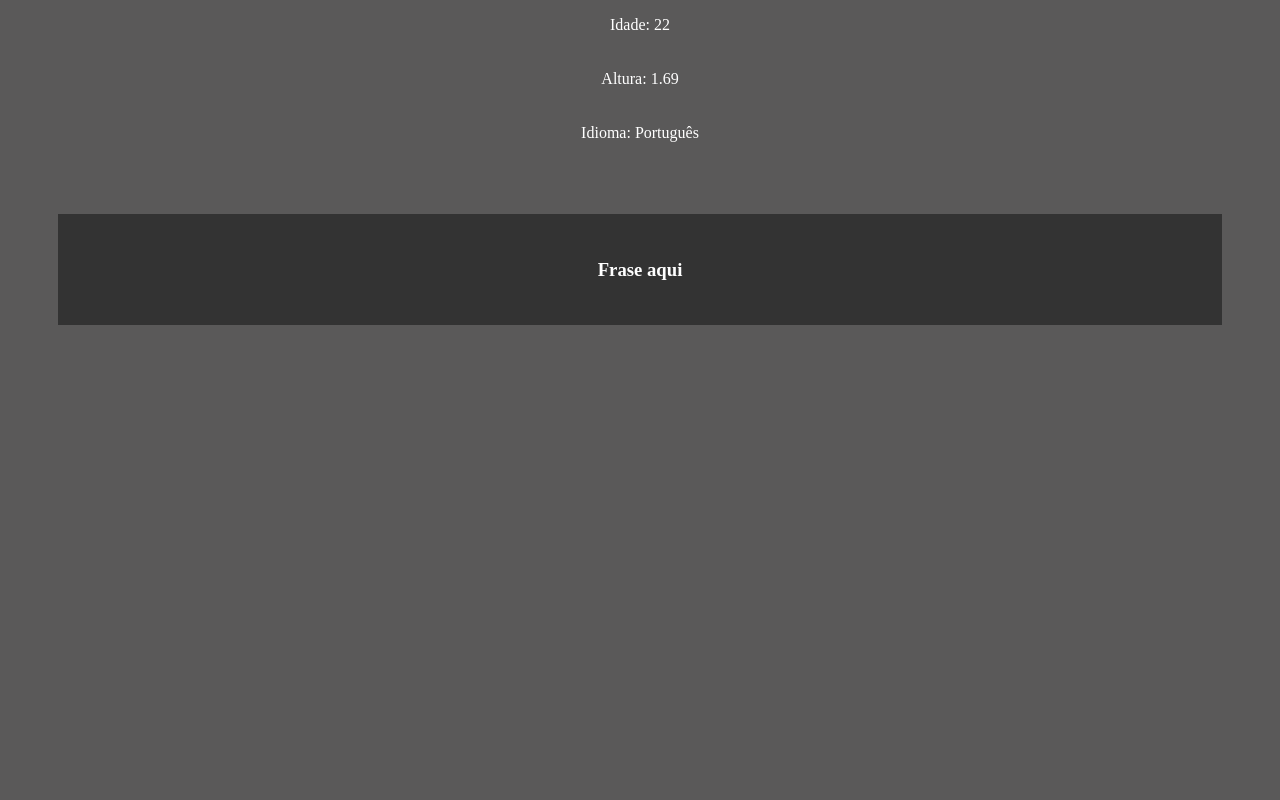
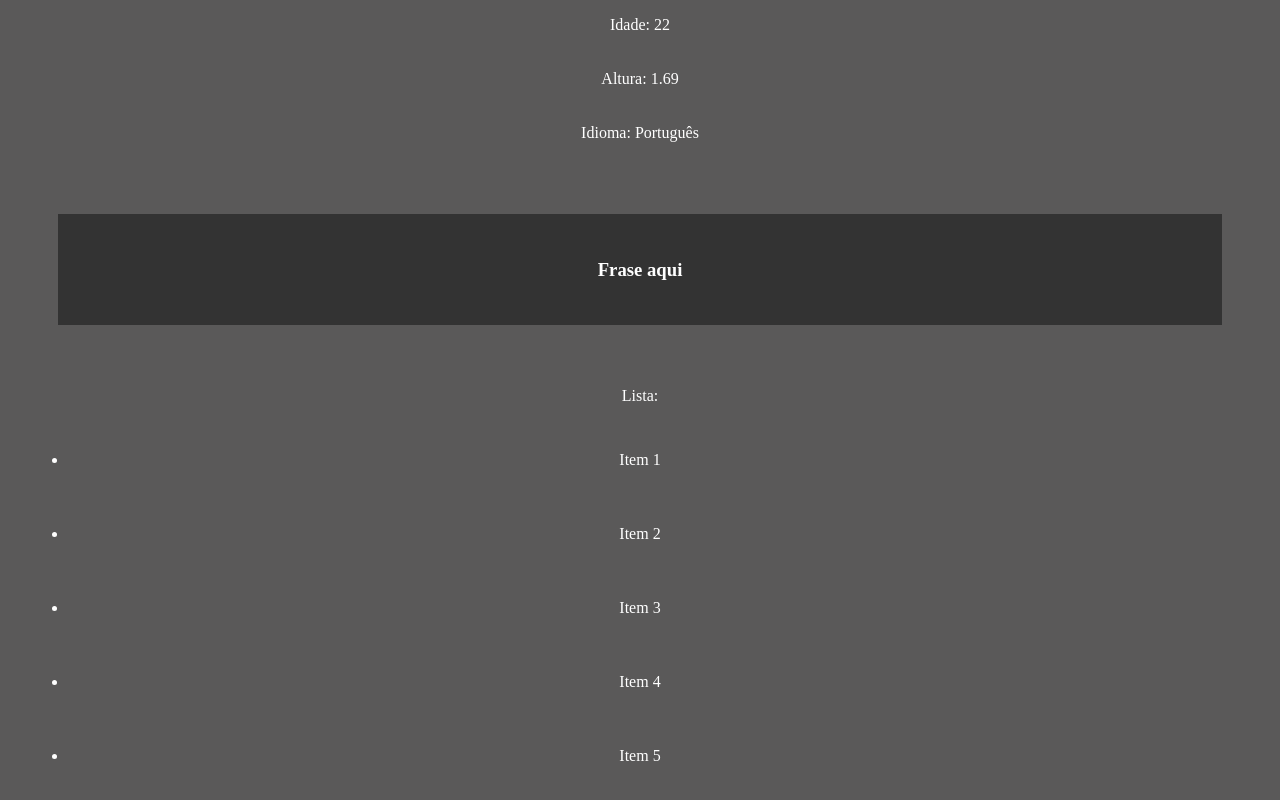
Before and after one commit to Adryel0713/react-log, a React (Create React App) app in the folder meu-primeiro-programa/: page / in a window 1280 px wide. Shown: the part 254-1054 px from the top of the page. Before the commit the page ends 800 px from the top, so only its background shows below. Built offline with nearby package versions, Linux system fonts and the light colour scheme.

Commit message:
Fragments

```diff
--- a/meu-primeiro-programa/src/App.js
+++ b/meu-primeiro-programa/src/App.js
@@ -3,6 +3,7 @@ import './App.css';
 import SayMyName from './components/SayMyName';
 import Pessoa from './components/Pessoa';
 import Frases from "./components/Frases"
+import List from './components/List';
 
 function App() {
 
@@ -12,6 +13,7 @@ function App() {
         <p><SayMyName nome="Clauber"/></p>
         <p><Pessoa nome="Clauber Adryel" idade="22" altura="1.69" idioma="Português"/></p>
         <p><Frases/></p>
+        <p><List/></p>
     </div>
   );
 }
--- /dev/null
+++ b/meu-primeiro-programa/src/components/Item.js
@@ -0,0 +1,10 @@
+function Item(props){
+    return (
+        <>
+            <ul>
+                <li>Item {props.id}</li>
+            </ul>
+        </>
+    )
+}
+export default Item;
--- /dev/null
+++ b/meu-primeiro-programa/src/components/List.js
@@ -0,0 +1,15 @@
+import Item from "./Item"
+
+function List(){
+    return (
+        <>
+            <p>Lista:</p>
+            <Item id='1'/>
+            <Item id='2'/>
+            <Item id='3'/>
+            <Item id='4'/>
+            <Item id='5'/>
+        </>
+    )
+}
+export default List;
```
